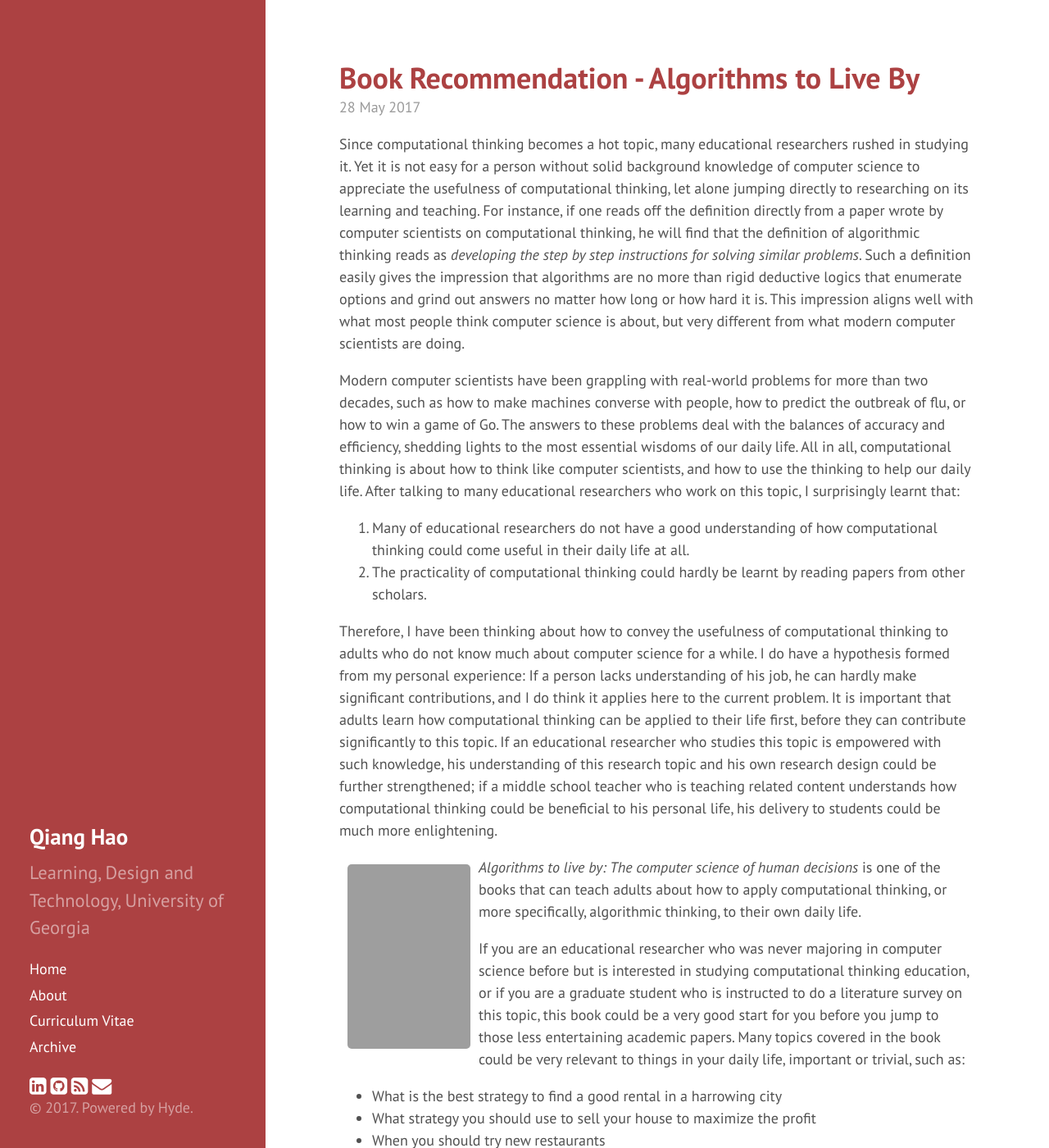
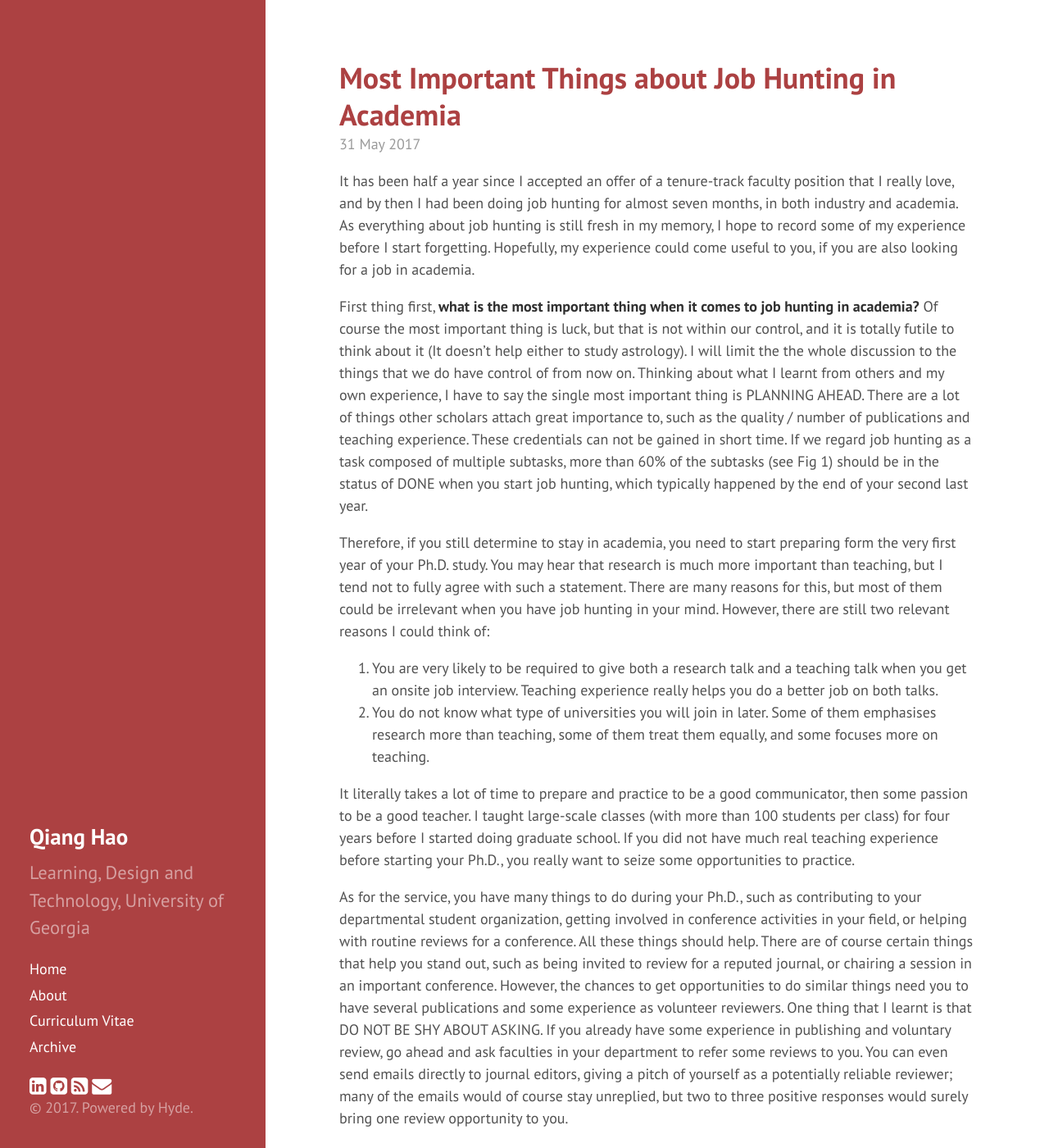
Before and after one commit to Neo-Hao/neo-hao.github.io, a Jekyll site: the page built from index.html, in a window 1280 px wide and 1400 px high. Shown: the whole window at 82% size. Built offline with Jekyll 4.4.1, drawn with Linux system fonts in a browser that asks for light colours; nearby versions of some CDN libraries; the list of posts is cut into pages by our own code; comment, search, counter and statistics services are not loaded; some of the changed text lies outside the part shown; grey boxes are pictures that could not be loaded.

Commit message:
new post

```diff
--- /dev/null
+++ b/_posts/2017-05-31-job-hunting-in-academia.md
@@ -0,0 +1,47 @@
+---
+layout: post
+title: Most Important Things about Job Hunting in Academia
+---
+
+It has been half a year since I accepted an offer of a tenure-track faculty position that I really love, and by then I had been doing job hunting for almost seven months, in both industry and academia. As everything about job hunting is still fresh in my memory, I hope to record some of my experience before I start forgetting. Hopefully, my experience could come useful to you, if you are also looking for a job in academia.
+
+First thing first, <strong>what is the most important thing when it comes to job hunting in academia?</strong> Of course the most important thing is luck, but that is not within our control, and it is totally futile to think about it (It doesn’t help either to study astrology). I will limit the the whole discussion to the things that we do have control of from now on. Thinking about what I learnt from others and my own experience, I have to say the single most important thing is PLANNING AHEAD. There are a lot of things other scholars attach great importance to, such as the quality / number of publications and teaching experience. These credentials can not be gained in short time. If we regard job hunting as a task composed of multiple subtasks, more than 60% of the subtasks (see Fig 1) should be in the status of DONE when you start job hunting, which typically happened by the end of your second last year.
+
+Therefore, if you still determine to stay in academia, you need to start preparing form the very first year of your Ph.D. study. You may hear that research is much more important than teaching, but I tend not to fully agree with such a statement. There are many reasons for this, but most of them could be irrelevant when you have job hunting in your mind. However, there are still two relevant reasons I could think of:
+
+1. You are very likely to be required to give both a research talk and a teaching talk when you get an onsite job interview. Teaching experience really helps you do a better job on both talks.
+2. You do not know what type of universities you will join in later. Some of them emphasises research more than teaching, some of them treat them equally, and some focuses more on teaching.
+
+It literally takes a lot of time to prepare and practice to be a good communicator, then some passion to be a good teacher. I taught large-scale classes (with more than 100 students per class) for four years before I started doing graduate school. If you did not have much real teaching experience before starting your Ph.D., you really want to seize some opportunities to practice.
+
+As for the service, you have many things to do during your Ph.D., such as contributing to your departmental student organization, getting involved in conference activities in your field, or helping with routine reviews for a conference. All these things should help. There are of course certain things that help you stand out, such as being invited to review for a reputed journal, or chairing a session in an important conference. However, the chances to get opportunities to do similar things need you to have several publications and some experience as volunteer reviewers. One thing that I learnt is that DO NOT BE SHY ABOUT ASKING. If you already have some experience in publishing and voluntary review, go ahead and ask faculties in your department to refer some reviews to you. You can even send emails directly to journal editors, giving a pitch of yourself as a potentially reliable reviewer; many of the emails would of course stay unreplied, but two to three positive responses would surely bring one review opportunity to you.
+
+All the things listed above could take a long time, so make sure you start early.
+
+<hr/>
+
+Secondly, <strong>what is the most thing when you officially start job hunting and put yourself on market?</strong> Well, every step is important when it comes to writing your cover letters / teaching philosophy / research statements, having your recommendation letter submitted in time, or preparing for the actual interviews. The thing that I see most important is to have a right mindset. Job hunting is not intellectually challenging, but very laborious. When you start job hunting, be prepared to do everything over and over to make it perfect.
+
+As for searching for positions / submitting applications, you will need to learn how to set email alerts, if you didn’t ever use similar functions before. Big hiring sites include:
+
+* HigherEdJobs
+* ChronicleVitae
+* TimesHigherEducation
+
+There are also hiring websites special to different fields, usually affiliated with conferences. For instance, there are a lot of educational related majors on AERA career site; many information science jobs could be found on ischool site. Make sure that you use as many keywords as possible when defining your email alerts with these websites. In addition, you will need to check manually every two to three weeks on those websites or websites of certain universities, just in case you may miss something. <strong>If possible, you should try applying as many as possible</strong>. I applied for more than 60 faculty positions, mainly in three different fields: computer science education, information science, and instructional technology, and received 7 interview invitations.
+
+I understand that many people hesitate to apply for more positions, mainly because of the difficulties of getting recommendation letters. I don’t think it would become a problem at all. Most universities ask for reference lists instead of recommendation letters nowadays. I think there were only 20 out the 60 that I applied for asking for recommendation letters (Only one old-fashioned school asked for paper letter). I did hear from other students complaining about the time it took for them to get their letters sent. However, I didn’t experience any issues myself, and all my referees were very helpful. If you stand from the point of a faculty, you will see how busy life is for them, and you apparently know your strengths much better than any of them. <strong>Therefore, if you could give them some help, like drafting something beforehand, it would really help them finish a letter fast</strong>.
+
+As for writing of the cover letters / teaching philosophy / research statements, you will need to spend a lot of time developing a set of “root documents”, and adapt them for different positions you apply. If it is a research intensive university, you will need to stress your research experience; if it is a teaching school, you need to focus on your teaching experience in the application writings. You will be very likely to revise your root documents for at least 5 times. <strong>It is very important to show your application writings to different people for suggestions</strong>, including your advisors, friends, colleagues and family members, and make sure you push them hard for honest opinions.
+
+The preparation of remote / onsite interviews share some similarities on question & answer interactions. <strong>It is important for you to prepare both answers to common questions and possible questions for the department head, search committee, and other faculty members</strong>. The reason is that except for being asked many questions, there is usually a time slot arranged for you to ask them questions. You can easily find common question lists online, and you should prepare as many as possible. The common question list I used comes from <a href="http://pgbovine.net/guo-faculty-job-search.pdf">Dr. Philip Guo</a>, and I wrote down my answers to each question for around 10 pages for practice purposes. It is very likely that none of the questions you prepare for would be asked, but the preparation process could really help you think through how to explain your research to others, and give you a boost to your interaction with the interviewers. For your reference, here is <a href="http://neo-hao.github.io/downloads/possible_questions_to_ask.pdf" target="_blank">a list of possible questions to ask</a> that I put together from multiple sources.
+
+In addition to question & answer interactions, onsite interviews require you to give both a research talk and a teaching demo. There are several lessons that I learnt from others’ experience in terms of the research talk and teaching demo:
+
+1. Set at least 25% of the time of research talk for your future research plan. Interviewers are more interested in your future plans than what you have done, as what you have done can be learnt from your resume.
+2. Do not keep talking by yourself during the teaching demo. Interaction with others is the key, and you will need to adjust your pace or make decisions on whether to skip certain content based on the interaction. Thus, you need to design interactions in your teaching demo.
+3. Be sure you are within the given time limit. It is usually one of the most important evaluation criterion. Besides, think about how busy a faculty can be in a regular working day.
+4. You will need to deliver both the research talk and teaching demo in an authentic environments with different audience (e.g., your advisors or your friends) for at least three times beforehand. In other words, you would probably need to practice by yourself for more than 10 times even before the delivery practice.
+5. Buy a wireless clicker. It really helps when you walk around on the teaching stage. You don’t really want to be stuck to the position of your laptop.
+
+There are many other questions that are important in terms of job hunting in academia, most of the questions in terms of the onsite interview process are very well answered in <a href="http://pgbovine.net/guo-faculty-job-search.pdf">the reflection from Dr. Philip Guo</a>. I will squeeze some time to write about telephone/skype interview in the coming weeks.
```
Also changed, not shown: cv.md (+13 -13 lines), public/img/academia-job-hunting-total.PNG (added), 1 other file.
